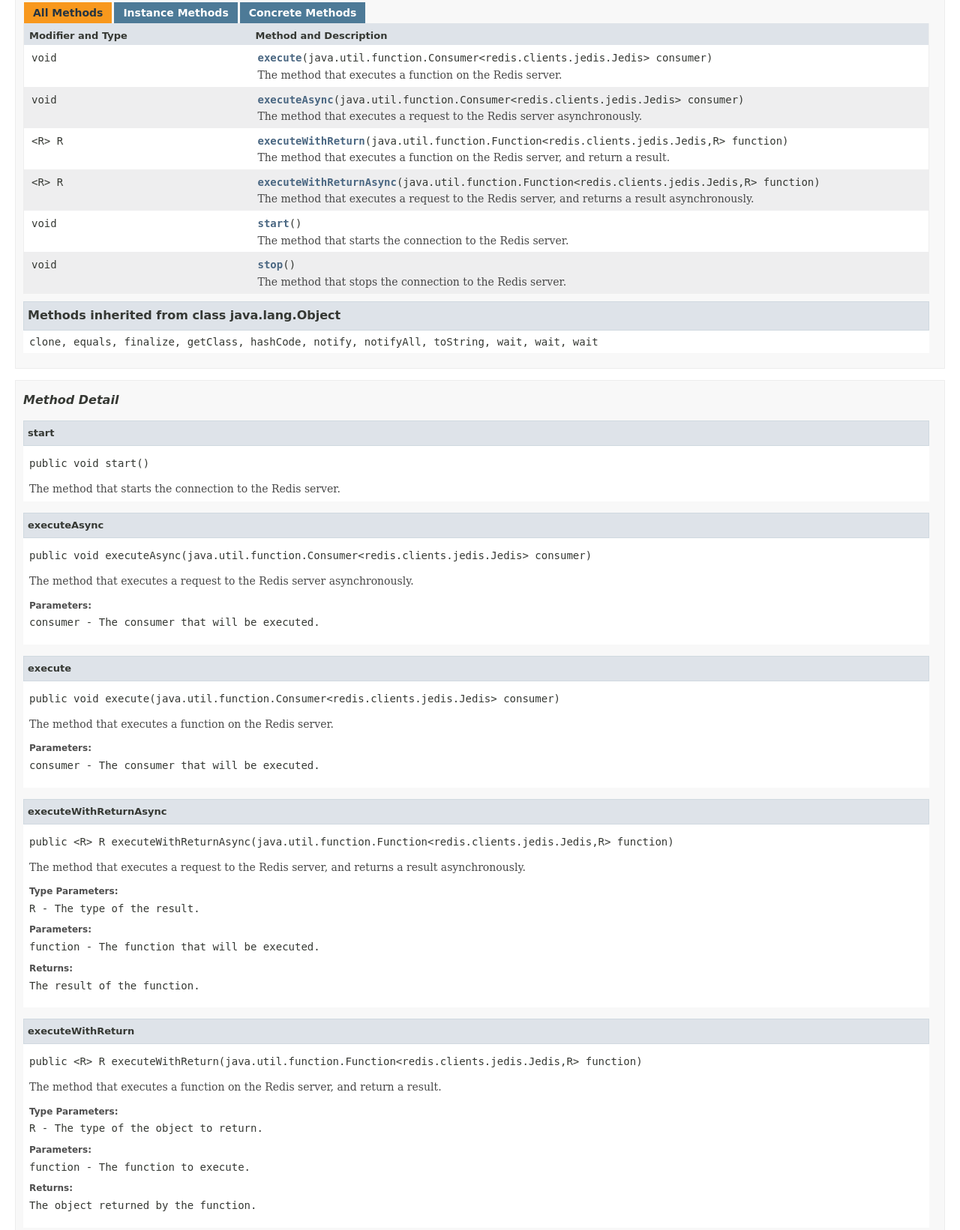
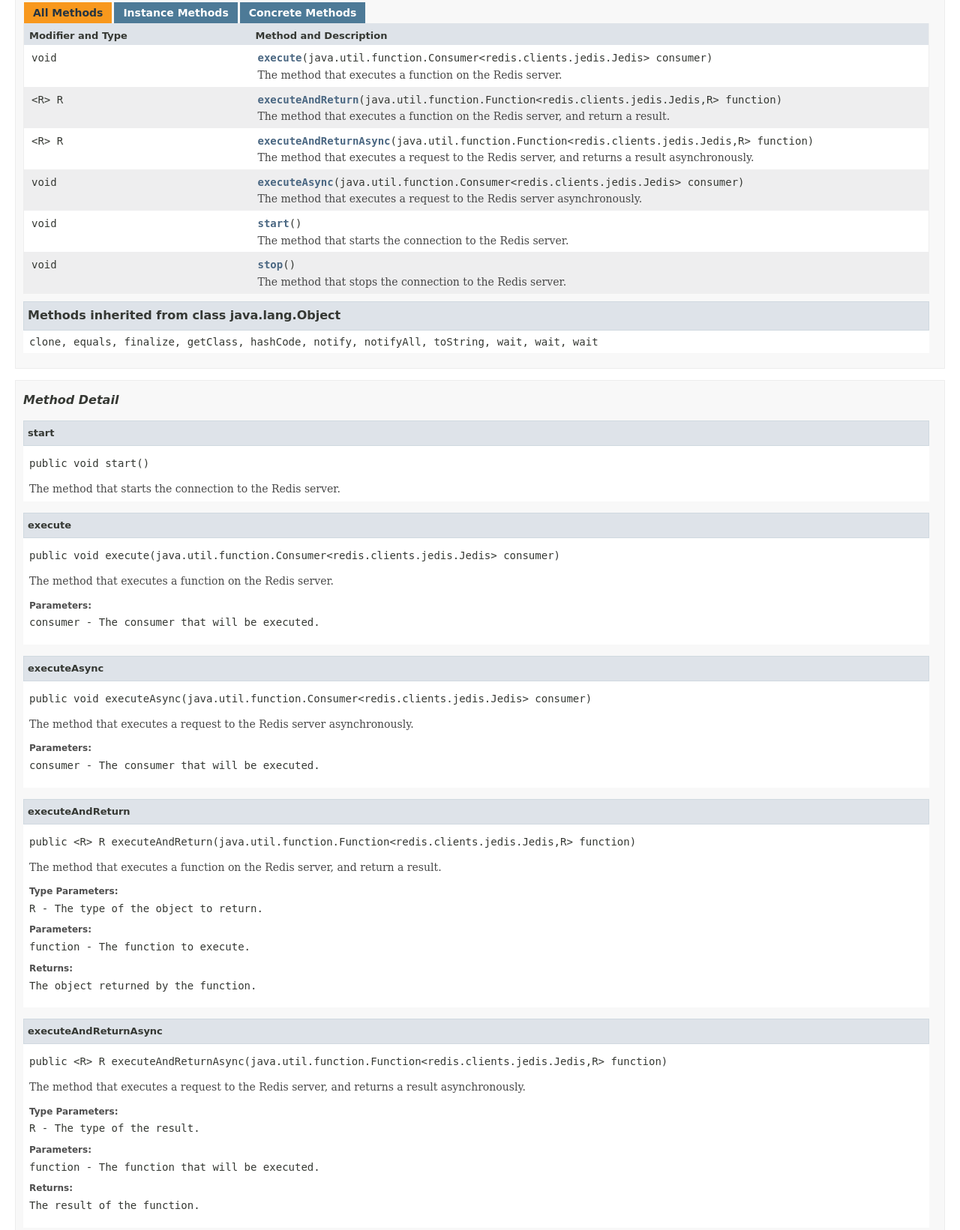
Before and after one commit to boul2gom/nullptr-tools, a plain HTML site: page io/github/yggdrasil80/yggtools/redis/connection/RedisConnection.html in a window 1280 px wide. Shown: the part 586-2227 px from the top of the page at 75% size. Drawn offline with Linux system fonts and the light colour scheme; a web font is replaced by a local one.

Commit message:
deploy: 8efb73b099fe87c0a21a49e04037b80df5315c44

```diff
--- a/io/github/yggdrasil80/yggtools/redis/connection/RedisConnection.html
+++ b/io/github/yggdrasil80/yggtools/redis/connection/RedisConnection.html
@@ -156,21 +156,21 @@ extends java.lang.Object</pre>
 </td>
 </tr>
 <tr id="i1" class="rowColor">
-<td class="colFirst"><code>void</code></td>
-<td class="colLast"><code><span class="memberNameLink"><a href="../../../../../../io/github/yggdrasil80/yggtools/redis/connection/RedisConnection.html#executeAsync-java.util.function.Consumer-">executeAsync</a></span>(java.util.function.Consumer&lt;redis.clients.jedis.Jedis&gt;&nbsp;consumer)</code>
-<div class="block">The method that executes a request to the Redis server asynchronously.</div>
+<td class="colFirst"><code>&lt;R&gt;&nbsp;R</code></td>
+<td class="colLast"><code><span class="memberNameLink"><a href="../../../../../../io/github/yggdrasil80/yggtools/redis/connection/RedisConnection.html#executeAndReturn-java.util.function.Function-">executeAndReturn</a></span>(java.util.function.Function&lt;redis.clients.jedis.Jedis,R&gt;&nbsp;function)</code>
+<div class="block">The method that executes a function on the Redis server, and return a result.</div>
 </td>
 </tr>
 <tr id="i2" class="altColor">
 <td class="colFirst"><code>&lt;R&gt;&nbsp;R</code></td>
-<td class="colLast"><code><span class="memberNameLink"><a href="../../../../../../io/github/yggdrasil80/yggtools/redis/connection/RedisConnection.html#executeWithReturn-java.util.function.Function-">executeWithReturn</a></span>(java.util.function.Function&lt;redis.clients.jedis.Jedis,R&gt;&nbsp;function)</code>
-<div class="block">The method that executes a function on the Redis server, and return a result.</div>
+<td class="colLast"><code><span class="memberNameLink"><a href="../../../../../../io/github/yggdrasil80/yggtools/redis/connection/RedisConnection.html#executeAndReturnAsync-java.util.function.Function-">executeAndReturnAsync</a></span>(java.util.function.Function&lt;redis.clients.jedis.Jedis,R&gt;&nbsp;function)</code>
+<div class="block">The method that executes a request to the Redis server, and returns a result asynchronously.</div>
 </td>
 </tr>
 <tr id="i3" class="rowColor">
-<td class="colFirst"><code>&lt;R&gt;&nbsp;R</code></td>
-<td class="colLast"><code><span class="memberNameLink"><a href="../../../../../../io/github/yggdrasil80/yggtools/redis/connection/RedisConnection.html#executeWithReturnAsync-java.util.function.Function-">executeWithReturnAsync</a></span>(java.util.function.Function&lt;redis.clients.jedis.Jedis,R&gt;&nbsp;function)</code>
-<div class="block">The method that executes a request to the Redis server, and returns a result asynchronously.</div>
+<td class="colFirst"><code>void</code></td>
+<td class="colLast"><code><span class="memberNameLink"><a href="../../../../../../io/github/yggdrasil80/yggtools/redis/connection/RedisConnection.html#executeAsync-java.util.function.Consumer-">executeAsync</a></span>(java.util.function.Consumer&lt;redis.clients.jedis.Jedis&gt;&nbsp;consumer)</code>
+<div class="block">The method that executes a request to the Redis server asynchronously.</div>
 </td>
 </tr>
 <tr id="i4" class="altColor">
@@ -217,6 +217,20 @@ extends java.lang.Object</pre>
 <div class="block">The method that starts the connection to the Redis server.</div>
 </li>
 </ul>
+<a name="execute-java.util.function.Consumer-">
+<!--   -->
+</a>
+<ul class="blockList">
+<li class="blockList">
+<h4>execute</h4>
+<pre>public&nbsp;void&nbsp;execute(java.util.function.Consumer&lt;redis.clients.jedis.Jedis&gt;&nbsp;consumer)</pre>
+<div class="block">The method that executes a function on the Redis server.</div>
+<dl>
+<dt><span class="paramLabel">Parameters:</span></dt>
+<dd><code>consumer</code> - The consumer that will be executed.</dd>
+</dl>
+</li>
+</ul>
 <a name="executeAsync-java.util.function.Consumer-">
 <!--   -->
 </a>
@@ -231,27 +245,31 @@ extends java.lang.Object</pre>
 </dl>
 </li>
 </ul>
-<a name="execute-java.util.function.Consumer-">
+<a name="executeAndReturn-java.util.function.Function-">
 <!--   -->
 </a>
 <ul class="blockList">
 <li class="blockList">
-<h4>execute</h4>
-<pre>public&nbsp;void&nbsp;execute(java.util.function.Consumer&lt;redis.clients.jedis.Jedis&gt;&nbsp;consumer)</pre>
-<div class="block">The method that executes a function on the Redis server.</div>
+<h4>executeAndReturn</h4>
+<pre>public&nbsp;&lt;R&gt;&nbsp;R&nbsp;executeAndReturn(java.util.function.Function&lt;redis.clients.jedis.Jedis,R&gt;&nbsp;function)</pre>
+<div class="block">The method that executes a function on the Redis server, and return a result.</div>
 <dl>
+<dt><span class="paramLabel">Type Parameters:</span></dt>
+<dd><code>R</code> - The type of the object to return.</dd>
 <dt><span class="paramLabel">Parameters:</span></dt>
-<dd><code>consumer</code> - The consumer that will be executed.</dd>
+<dd><code>function</code> - The function to execute.</dd>
+<dt><span class="returnLabel">Returns:</span></dt>
+<dd>The object returned by the function.</dd>
 </dl>
 </li>
 </ul>
-<a name="executeWithReturnAsync-java.util.function.Function-">
+<a name="executeAndReturnAsync-java.util.function.Function-">
 <!--   -->
 </a>
 <ul class="blockList">
 <li class="blockList">
-<h4>executeWithReturnAsync</h4>
-<pre>public&nbsp;&lt;R&gt;&nbsp;R&nbsp;executeWithReturnAsync(java.util.function.Function&lt;redis.clients.jedis.Jedis,R&gt;&nbsp;function)</pre>
+<h4>executeAndReturnAsync</h4>
+<pre>public&nbsp;&lt;R&gt;&nbsp;R&nbsp;executeAndReturnAsync(java.util.function.Function&lt;redis.clients.jedis.Jedis,R&gt;&nbsp;function)</pre>
 <div class="block">The method that executes a request to the Redis server, and returns a result asynchronously.</div>
 <dl>
 <dt><span class="paramLabel">Type Parameters:</span></dt>
@@ -260,24 +278,6 @@ extends java.lang.Object</pre>
 <dd><code>function</code> - The function that will be executed.</dd>
 <dt><span class="returnLabel">Returns:</span></dt>
 <dd>The result of the function.</dd>
-</dl>
-</li>
-</ul>
-<a name="executeWithReturn-java.util.function.Function-">
-<!--   -->
-</a>
-<ul class="blockList">
-<li class="blockList">
-<h4>executeWithReturn</h4>
-<pre>public&nbsp;&lt;R&gt;&nbsp;R&nbsp;executeWithReturn(java.util.function.Function&lt;redis.clients.jedis.Jedis,R&gt;&nbsp;function)</pre>
-<div class="block">The method that executes a function on the Redis server, and return a result.</div>
-<dl>
-<dt><span class="paramLabel">Type Parameters:</span></dt>
-<dd><code>R</code> - The type of the object to return.</dd>
-<dt><span class="paramLabel">Parameters:</span></dt>
-<dd><code>function</code> - The function to execute.</dd>
-<dt><span class="returnLabel">Returns:</span></dt>
-<dd>The object returned by the function.</dd>
 </dl>
 </li>
 </ul>
```
Also changed, not shown: index-all.html (+10 -10 lines), io/github/yggdrasil80/yggtools/data/IKeyValueDataManager.html (+2 -2 lines), io/github/yggdrasil80/yggtools/redis/DefaultRedisManager.html (+2 -2 lines).
